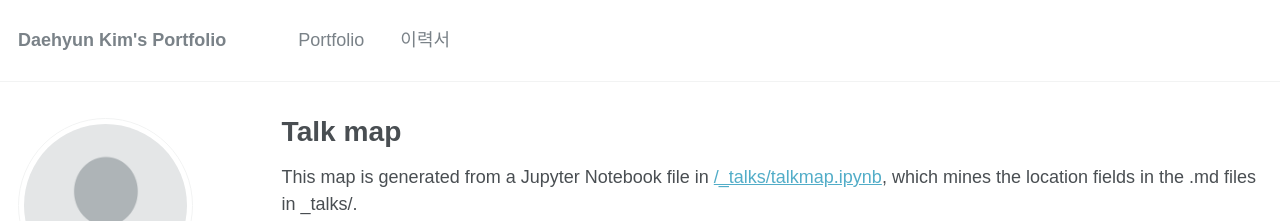
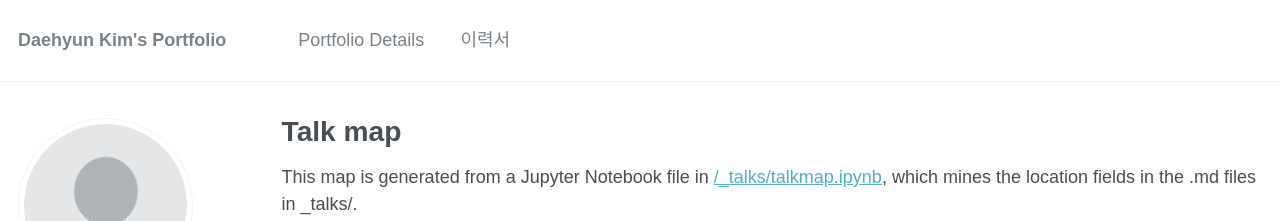
Before and after one commit to vimkim/vimkim.github.io, a Jekyll site: the page built from _pages/talkmap.html, in a window 1280 px wide and 1148 px high. Shown: the top 221 px of the window. Built offline with Jekyll 4.4.1, drawn with Linux system fonts in a browser that asks for light colours; nearby versions of some CDN libraries; some web fonts are replaced.

Commit message:
portfolio -> details

```diff
--- a/_data/navigation.yml
+++ b/_data/navigation.yml
@@ -1,6 +1,6 @@
 # main links links
 main:
-  - title: "Portfolio"
+  - title: "Portfolio Details"
     url: /portfolio/
 
   - title: "이력서"
```
